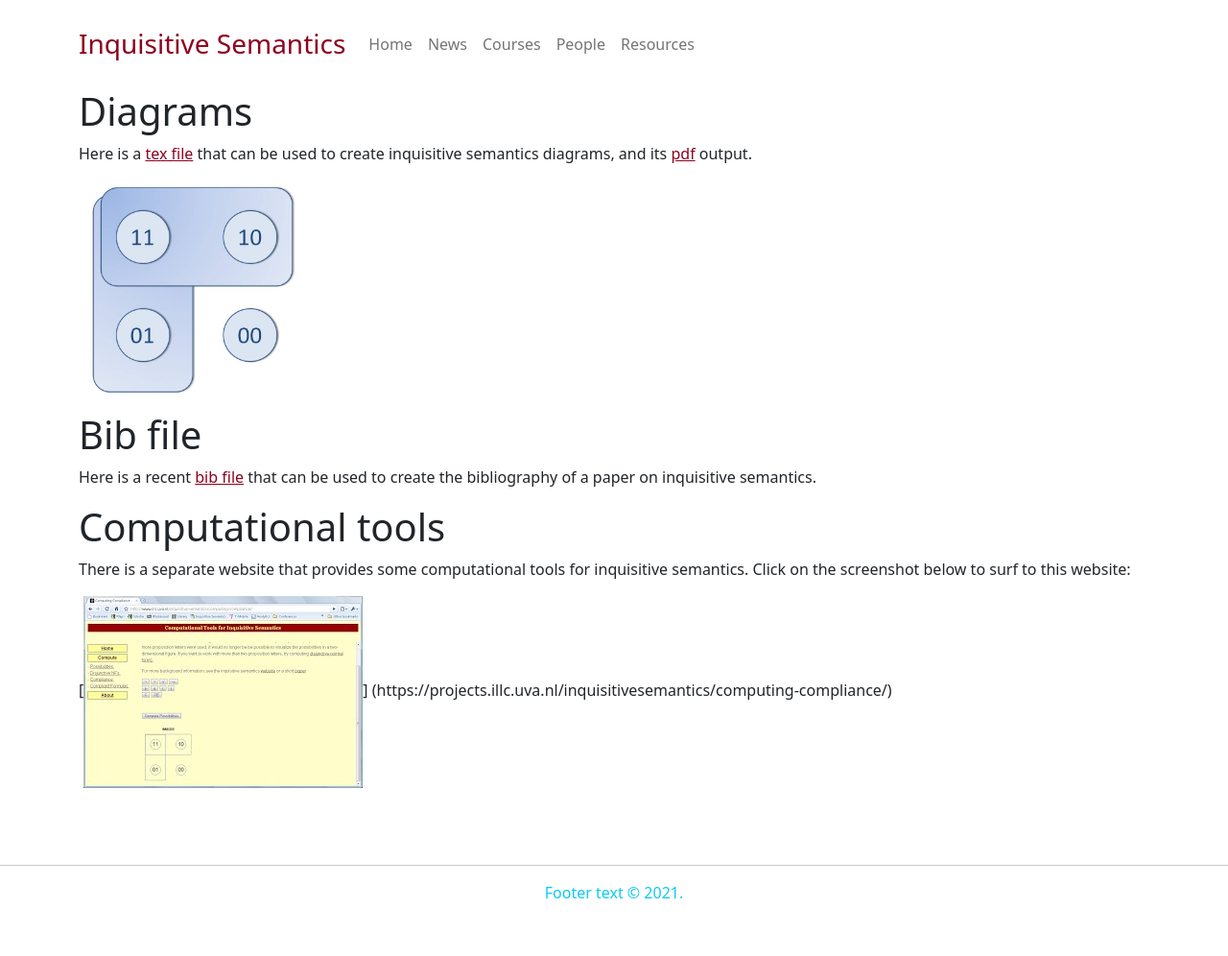
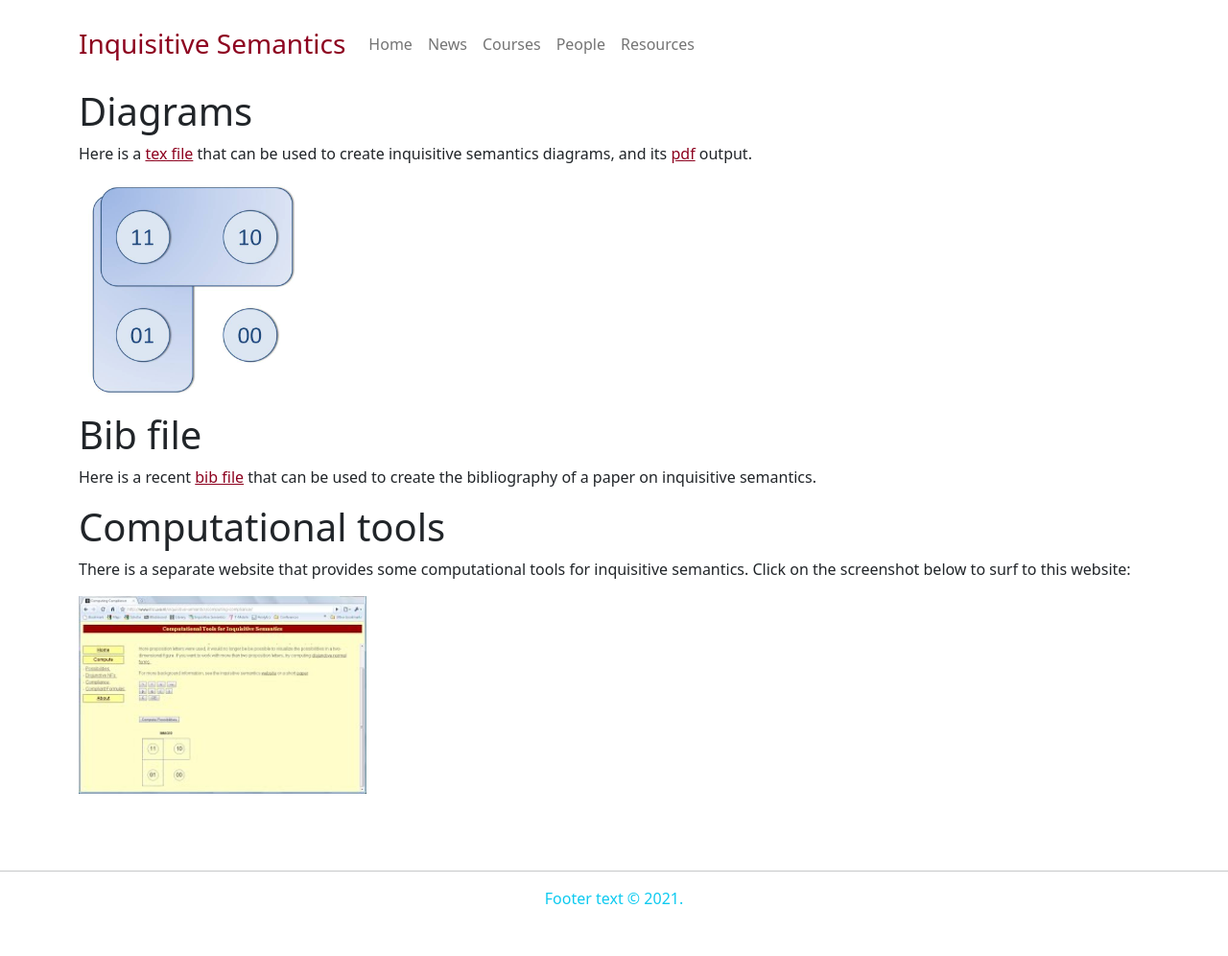
Before and after one commit to froelofs/inquisitive-semantics, a Jekyll site: the page built from resources.md, in a window 1280 px wide. Shown: the whole page at 96% size. Built offline with Jekyll 4.4.1, drawn with Linux system fonts in a browser that asks for light colours; nearby versions of some CDN libraries.

Commit message:
fixed resource link

```diff
--- a/resources.md
+++ b/resources.md
@@ -17,5 +17,4 @@ Here is a recent [bib file](/assets/files/inquisitive.bib) that can be used to c
 
 There is a separate website that provides some computational tools for inquisitive semantics. Click on the screenshot below to surf to this website:
 
-[![website picture](/assets/images/resources/website.jpg)]
-(https://projects.illc.uva.nl/inquisitivesemantics/computing-compliance/)
+<a href="https://projects.illc.uva.nl/inquisitivesemantics/computing-compliance/"><img src="/assets/images/resources/website.jpg" width=300></a>
```
